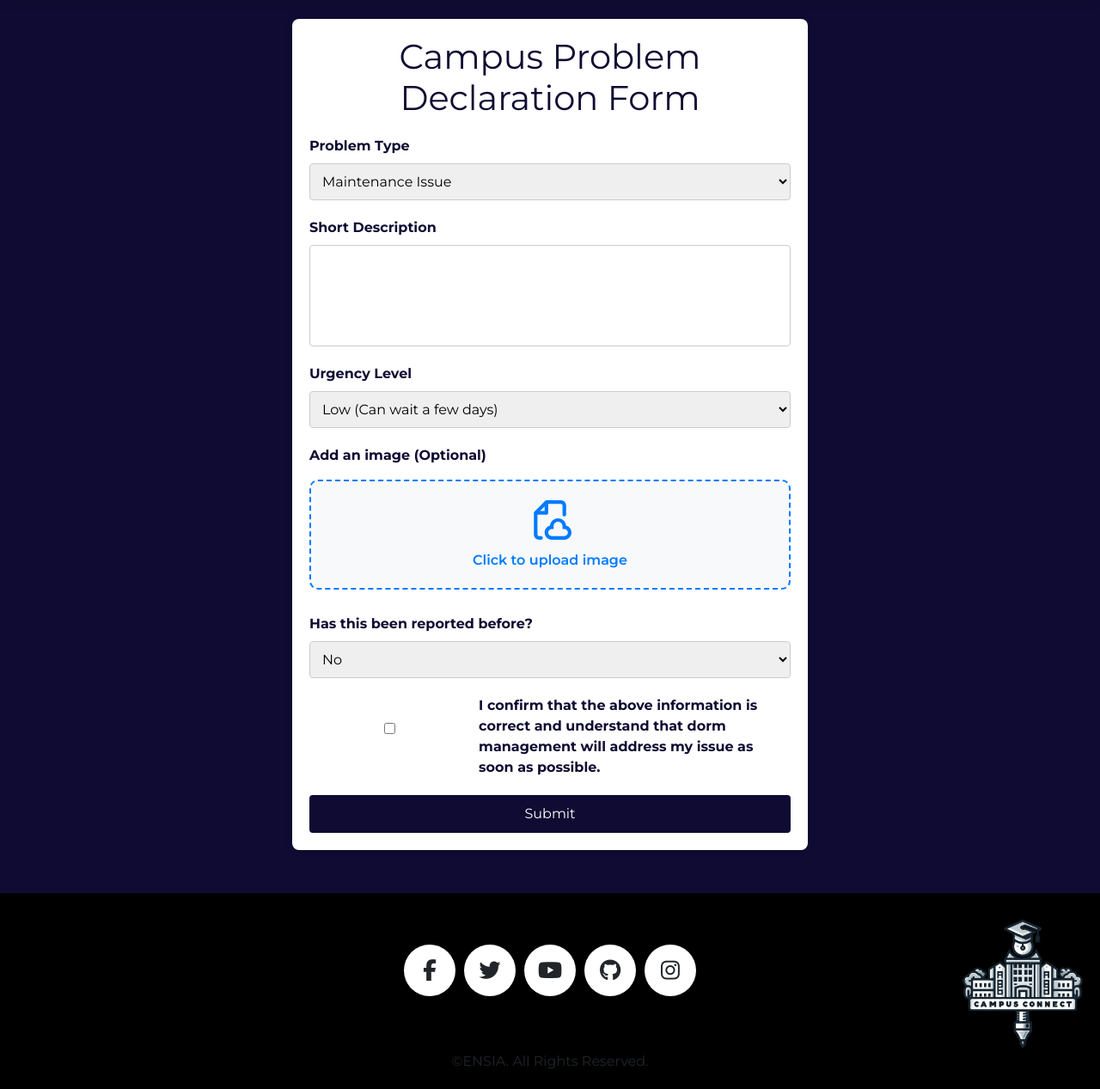
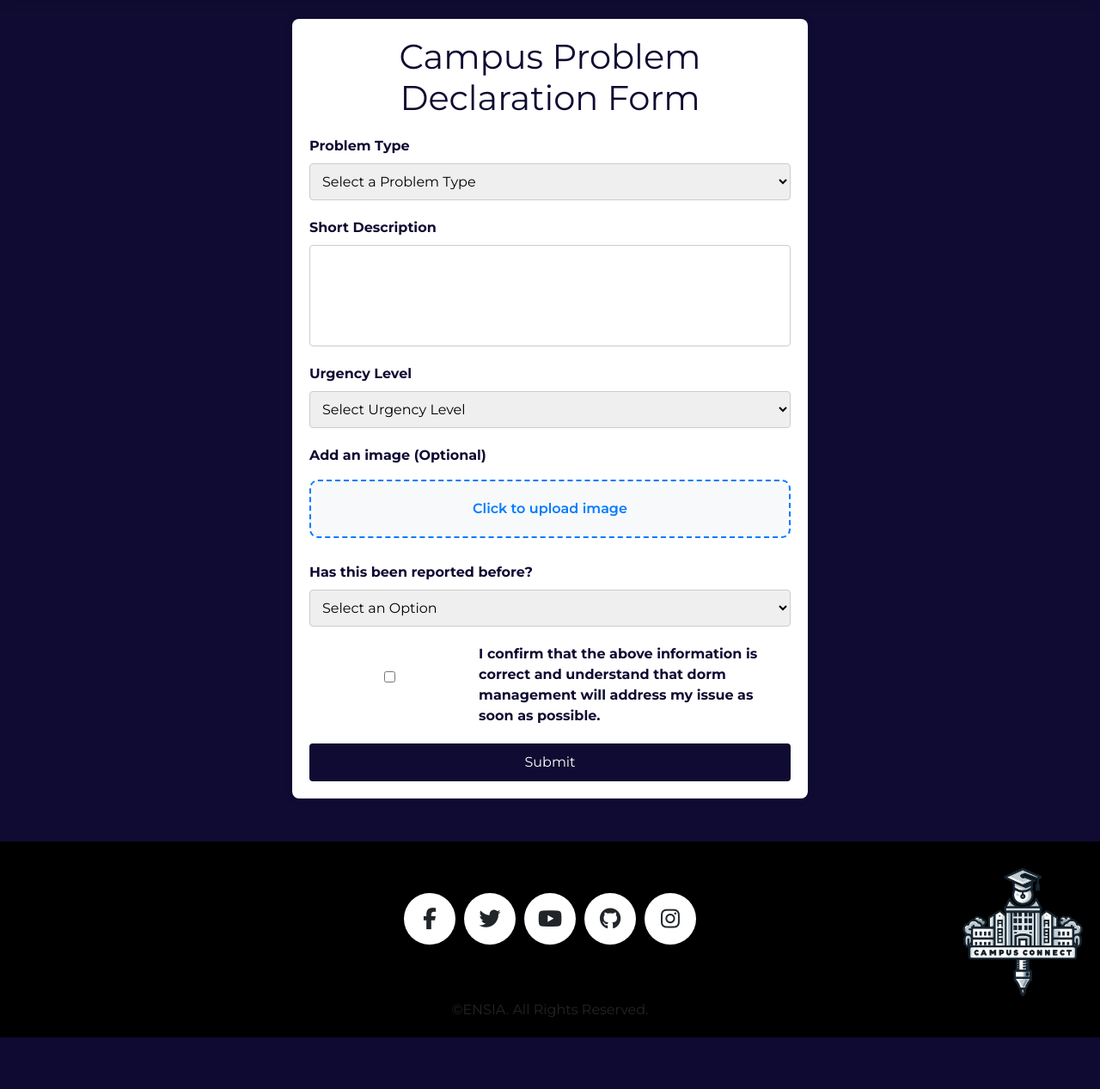
Before and after one commit to KhaledZaabat/CampusConnect, a PHP site: page /ReportIssues.html in a window 1280 px wide. Shown: the part 123-1390 px from the top of the page at 86% size. After the commit the page ends 1330 px from the top, so only its background shows below. Run offline with PHP 8.4, Linux system fonts and the light colour scheme; some libraries are stand-ins or nearby versions.

Commit message:
add js to reportIssues ( i litterarly forgot about it hh)

```diff
--- a/ReportIssues.html
+++ b/ReportIssues.html
@@ -8,7 +8,8 @@
     <link rel="stylesheet" href="assets/fonts/simple-line-icons.min.css"> <!-- fonts -->
     <link rel="stylesheet" href="assets/css/ReportIssues.css"> <!-- custom css -->
     <link rel="stylesheet" href="assets/css/lostfound.css"> <!-- custom css -->
-
+    <script src="assets/js/reportIssues.js"></script>
+    <script src="assets/bootstrap/js/bootstrap.min.js"></script>
     <link rel="stylesheet" href="assets/css/styles.css"> <!-- custom css -->
     <link rel="icon" href="assets/img/logo.png" type="image/png">
     <!-- font awesome-->
@@ -71,13 +72,12 @@
 <body>
     <div class="Form-container">
         <h1>Campus Problem Declaration Form</h1>
-        <form action="#" method="post" enctype="multipart/form-data">
+        <form id="problem-form" action="#" method="post" enctype="multipart/form-data">
 
-
-
-            <!-- Problem Details -->
+            <!-- Problem Type -->
             <label for="problem-type">Problem Type</label>
-            <select id="problem-type" name="problem-type" required>
+            <select id="problem-type" name="problem-type">
+                <option value="">Select a Problem Type</option>
                 <option value="maintenance">Maintenance Issue</option>
                 <option value="roommate">Roommate Issues</option>
                 <option value="noise">Noise Complaints</option>
@@ -86,57 +86,63 @@
                 <option value="security">Security/Safety Concern</option>
                 <option value="other">Other</option>
             </select>
+            <span class="error-message" id="type-error"></span>
 
             <!-- Problem Description -->
             <label for="problem-description">Short Description</label>
-            <textarea id="problem-description" name="problem-description" rows="4" required></textarea>
+            <textarea id="problem-description" name="problem-description" rows="4"></textarea>
+            <span class="error-message" id="description-error"></span>
 
             <!-- Urgency Level -->
             <label for="urgency">Urgency Level</label>
-            <select id="urgency" name="urgency" required>
+            <select id="urgency" name="urgency">
+                <option value="">Select Urgency Level</option>
                 <option value="low">Low (Can wait a few days)</option>
                 <option value="medium">Medium (Needs to be addressed soon)</option>
                 <option value="high">High (Requires immediate attention)</option>
             </select>
+            <span class="error-message" id="urgency-error"></span>
 
             <!-- File Upload -->
-             <label for="Media">Add an image (Optional)</label>
+            <label for="Media">Add an image (Optional)</label>
             <div class="form-group mt-2">
                 <label for="file" class="custom-file-upload">
                     <div class="icon" id="upload-icon">
-                        <svg viewBox="0 0 24 24" xmlns="http://www.w3.org/2000/svg">
-                            <path fill-rule="evenodd" clip-rule="evenodd" d="M10 1C9.73478 1 9.48043 1.10536 9.29289 1.29289L3.29289 7.29289C3.10536 7.48043 3 7.73478 3 8V20C3 21.6569 4.34315 23 6 23H7C7.55228 23 8 22.5523 8 22C8 21.4477 7.55228 21 7 21H6C5.44772 21 5 20.5523 5 20V9H10C10.5523 9 11 8.55228 11 8V3H18C18.5523 3 19 3.44772 19 4V9C19 9.55228 19.4477 10 20 10C20.5523 10 21 9.55228 21 9V4C21 2.34315 19.6569 1 18 1H10ZM9 7H6.41421L9 4.41421V7ZM14 15.5C14 14.1193 15.1193 13 16.5 13C17.8807 13 19 14.1193 19 15.5V16V17H20C21.1046 17 22 17.8954 22 19C22 20.1046 21.1046 21 20 21H13C11.8954 21 11 20.1046 11 19C11 17.8954 11.8954 17 13 17H14V16V15.5ZM16.5 11C14.142 11 12.2076 12.8136 12.0156 15.122C10.2825 15.5606 9 17.1305 9 19C9 21.2091 10.7909 23 13 23H20C22.2091 23 24 21.2091 24 19C24 17.1305 22.7175 15.5606 20.9844 15.122C20.7924 12.8136 18.858 11 16.5 11Z" fill="#007bff"></path>
-                        </svg>
+                        <!-- SVG icon here -->
                     </div>
                     <div class="text" id="upload-text">
                         <span>Click to upload image</span>
                     </div>
                     <input id="file" type="file" name="image" accept="image/*" onchange="previewImage(event)">
                 </label>
-                <!--not displayed until the user uploads a -->
                 <div id="image-preview" style="display: none; margin-top: 10px;">
                     <img id="preview-img" src="" alt="Image Preview" style="max-width: 100px; max-height: 100px;">
                     <p>Image uploaded!</p>
                 </div>
             </div>
+
             <!-- Reported Before -->
             <label for="reported-before">Has this been reported before?</label>
             <select id="reported-before" name="reported-before">
+                <option value="">Select an Option</option>
                 <option value="no">No</option>
                 <option value="yes">Yes</option>
             </select>
+            <span class="error-message" id="reported-error"></span>
 
             <!-- Confirmation -->
             <label class="checkbox">
-                <input type="checkbox" name="confirm" required>
+                <input type="checkbox" id="confirm" name="confirm">
                 I confirm that the above information is correct and understand that dorm management will address my issue as soon as possible.
             </label>
+            <span class="error-message" id="confirm-error"></span>
 
             <!-- Submit Button -->
             <button type="submit">Submit</button>
         </form>
     </div>
 </body>
+
 
 <footer class="page-footer custom-bg-black">
     <div class="test">
@@ -179,5 +185,4 @@
 </footer>
 
 
-<script src="assets/bootstrap/js/bootstrap.min.js"></script>
 </html>
--- a/assets/css/ReportIssues.css
+++ b/assets/css/ReportIssues.css
@@ -82,6 +82,20 @@ footer {
     margin-top: 50px; /* Push footer to the bottom */
 }
 
+.error-message {
+    color: red;
+    font-size: 0.9em;
+    margin-bottom: 5px; /* Add some margin below the error */
+    display: none; /* Initially hide error messages */
+}
+
+input.error, select.error, textarea.error {
+    border: 1px solid red; /* Highlight the border in red */
+    outline: none; /* Remove default outline */
+}
+
+
+
 /* Responsive Styles */
 @media (max-width: 768px) {
     .Form-container {
--- /dev/null
+++ b/assets/js/reportIssues.js
@@ -0,0 +1,72 @@
+document.addEventListener('DOMContentLoaded', function () {
+    const form = document.querySelector('form');
+
+    form.addEventListener('submit', function (event) {
+        let isValid = true;
+        event.preventDefault();
+
+        // Clear previous error messages and reset border styles
+        document.querySelectorAll('.error-message').forEach(msg => {
+            msg.textContent = ''; // Clear text
+            msg.style.display = 'none'; // Hide the error message
+        });
+        document.querySelectorAll('input, select, textarea').forEach(field => {
+            field.classList.remove('error'); // Remove error class
+        });
+
+        // Problem Type Validation
+        const problemType = document.getElementById('problem-type');
+        if (!problemType.value) {
+            isValid = false;
+            const typeError = document.getElementById('type-error');
+            typeError.textContent = 'Please select a problem type.';
+            typeError.style.display = 'block';
+            problemType.classList.add('error'); // Add error class
+        }
+
+        // Problem Description Validation
+        const problemDescription = document.getElementById('problem-description');
+        if (!problemDescription.value.trim()) {
+            isValid = false;
+            const descriptionError = document.getElementById('description-error');
+            descriptionError.textContent = 'Please provide a short description.';
+            descriptionError.style.display = 'block';
+            problemDescription.classList.add('error'); // Add error class
+        }
+
+        // Urgency Level Validation
+        const urgency = document.getElementById('urgency');
+        if (!urgency.value) {
+            isValid = false;
+            const urgencyError = document.getElementById('urgency-error');
+            urgencyError.textContent = 'Please select an urgency level.';
+            urgencyError.style.display = 'block';
+            urgency.classList.add('error'); // Add error class
+        }
+
+        // Reported Before Validation
+        const reportedBefore = document.getElementById('reported-before');
+        if (!reportedBefore.value) {
+            isValid = false;
+            const reportedError = document.getElementById('reported-error');
+            reportedError.textContent = 'Please select whether this has been reported before.';
+            reportedError.style.display = 'block';
+            reportedBefore.classList.add('error'); // Add error class
+        }
+
+        // Confirmation Checkbox Validation
+        const confirm = document.getElementById('confirm');
+        if (!confirm.checked) {
+            isValid = false;
+            const confirmError = document.getElementById('confirm-error');
+            confirmError.textContent = 'You must confirm the information is correct.';
+            confirmError.style.display = 'block';
+            confirm.classList.add('error'); // Add error class
+        }
+
+        // If all fields are valid, submit the form
+        if (isValid) {
+            form.submit(); // Submits the form
+        }
+    });
+});
```
